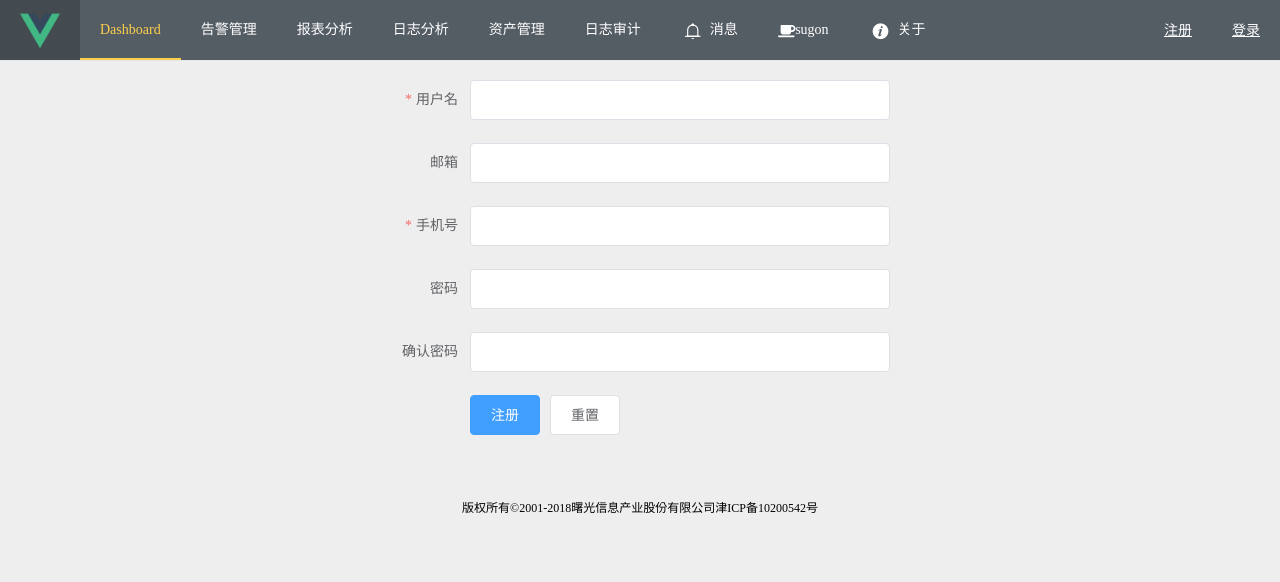
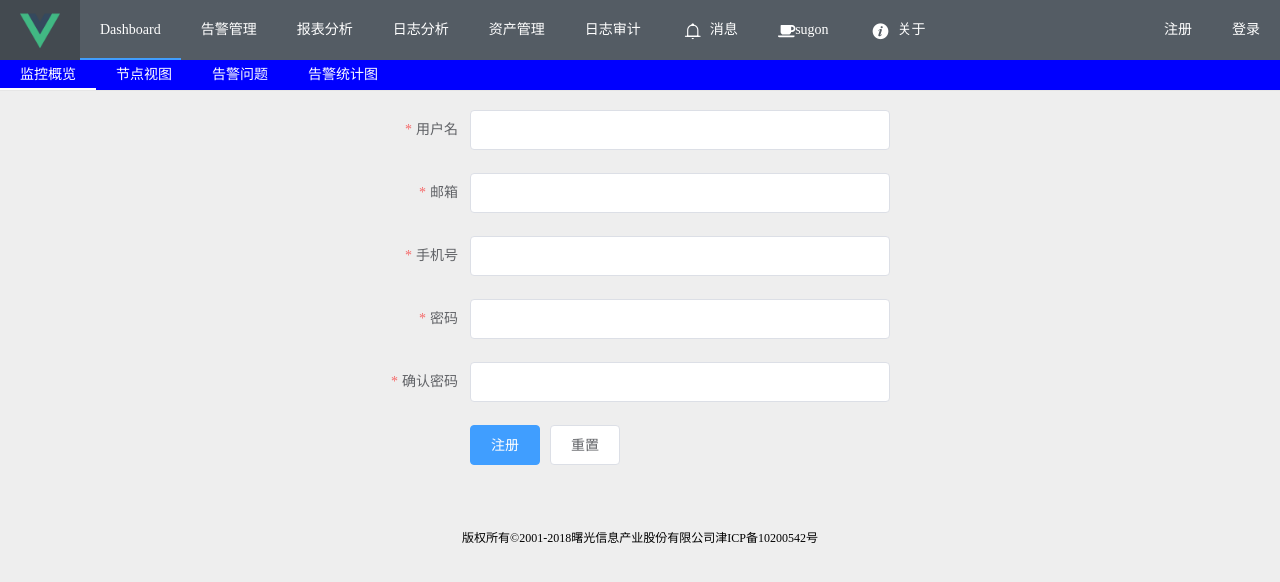
Before and after one commit to whb1993/zy-vue, a Vue app: page /#/register in a window 1280 px wide. Shown: the top 582 px of the page. Built offline with nearby package versions, Linux system fonts and the light colour scheme.

Commit message:
添加dashboard下的路由及页面

```diff
--- a/package.json
+++ b/package.json
@@ -3,7 +3,7 @@
   "version": "0.1.0",
   "private": true,
   "scripts": {
-    "start": "npm run  serve",
+    "start": "npm run serve",
     "serve": "vue-cli-service serve",
     "build": "vue-cli-service build"
   },
--- a/src/App.vue
+++ b/src/App.vue
@@ -8,49 +8,166 @@
           mode="horizontal"
           background-color="#545c64"
           text-color="#fff"
-          active-text-color="#ffd04b"
-          @click="handleSelect"
+          :router="true"
+          @select="handleSelect"
         >
           <el-menu-item>
             <img src="./assets/logo.png" alt="logo" width="40px">
           </el-menu-item>
-          <el-menu-item index="1">
+          <el-menu-item index="/dashboard">
             Dashboard
           </el-menu-item>
-          <el-menu-item index="2">
+          <el-menu-item index="/alarm">
             告警管理
           </el-menu-item>
-          <el-menu-item index="3">
+          <el-menu-item index="/report">
             报表分析
           </el-menu-item>
-          <el-menu-item index="4">
+          <el-menu-item index="/log">
             日志分析
           </el-menu-item>
-          <el-menu-item index="5">
+          <el-menu-item index="/assets">
             资产管理
           </el-menu-item>
-          <el-menu-item index="6">
+          <el-menu-item index="/audit">
             日志审计
           </el-menu-item>
-          <el-menu-item index="7">
+          <el-menu-item>
             <i class="el-icon-bell" style="color: #fff;" />消息
           </el-menu-item>
-          <el-menu-item index="8">
+          <el-menu-item index="/personal">
             <font-awesome-icon icon="coffee" />sugon
           </el-menu-item>
           <el-menu-item index="9">
             <i class="el-icon-info" style="color: #fff;" />关于
           </el-menu-item>
-          <el-menu-item index="10" style="float: right;">
-            <router-link to="/login">
-              登录
-            </router-link>
+          <el-menu-item index="/login" style="float: right;">
+            登录
           </el-menu-item>
-          <el-menu-item index="11" style="float: right;">
-            <router-link to="/register">
-              注册
-            </router-link>
+          <el-menu-item index="/register" style="float: right;">
+            注册
           </el-menu-item>
+        </el-menu>
+      </el-header>
+
+      <el-header style="height: 30px;">
+        <el-menu
+          style="height: 30px; font-size: 12px;"
+          :default-active="subActiveIndex"
+          class="el-menu-demo"
+          mode="horizontal"
+          background-color="blue"
+          text-color="#fff"
+          active-text-color="#fff"
+          :router="true"
+          @select="handleSubSelect"
+        >
+          <template v-if="activeIndex === '/dashboard'">
+            <el-menu-item
+              style="height: 30px; line-height: 30px;"
+              index="/dashboard/overview"
+            >
+              监控概览
+            </el-menu-item>
+            <el-menu-item
+              style="height: 30px; line-height: 30px;"
+              index="/dashboard/node"
+            >
+              节点视图
+            </el-menu-item>
+            <el-menu-item
+              style="height: 30px; line-height: 30px;"
+              index="/dashboard/problem"
+            >
+              告警问题
+            </el-menu-item>
+            <el-menu-item
+              style="height: 30px; line-height: 30px;"
+              index="/dashboard/statistics"
+            >
+              告警统计图
+            </el-menu-item>
+          </template>
+          <template v-if="activeIndex === '/alarm'">
+            <el-menu-item
+              style="height: 30px; line-height: 30px;"
+              index="alarm"
+            >
+              告警规则
+            </el-menu-item>
+            <el-menu-item
+              style="height: 30px; line-height: 30px;"
+              index="/alarm/contact"
+            >
+              告警联系人管理
+            </el-menu-item>
+          </template>
+          <template v-if="activeIndex === '/report'">
+            <el-menu-item
+              style="height: 30px; line-height: 30px;"
+              index="report"
+            >
+              服务器
+            </el-menu-item>
+            <el-menu-item
+              style="height: 30px; line-height: 30px;"
+              index="/report/disk"
+            >
+              磁盘阵列
+            </el-menu-item>
+            <el-menu-item
+              style="height: 30px; line-height: 30px;"
+              index="/report/blade"
+            >
+              刀片机箱
+            </el-menu-item>
+            <el-menu-item
+              style="height: 30px; line-height: 30px;"
+              index="/report/switch"
+            >
+              交换机
+            </el-menu-item>
+            <el-menu-item
+              style="height: 30px; line-height: 30px;"
+              index="/report/series"
+            >
+              组
+            </el-menu-item>
+          </template>
+          <template v-if="activeIndex === '/assets'">
+            <el-menu-item
+              style="height: 30px; line-height: 30px;"
+              index="assets"
+            >
+              资产列表
+            </el-menu-item>
+            <el-menu-item
+              style="height: 30px; line-height: 30px;"
+              index="model"
+            >
+              机型管理
+            </el-menu-item>
+          </template>
+          <template v-if="activeIndex === '/personal'">
+            <el-menu-item
+              style="height: 30px; line-height: 30px;"
+              index="personal"
+            >
+              个人中心
+            </el-menu-item>
+            <el-menu-item
+              style="height: 30px; line-height: 30px;"
+              index="message"
+            >
+              消息设置
+            </el-menu-item>
+            <el-menu-item
+              style="height: 30px; line-height: 30px;"
+              index="tools"
+            >
+              常用工具下载
+            </el-menu-item>
+          </template>
         </el-menu>
       </el-header>
 
@@ -69,12 +186,17 @@
 export default {
   data() {
     return {
-      activeIndex: '1'
+      activeIndex: '/dashboard',
+      subActiveIndex: '/dashboard/overview'
     };
   },
   methods: {
     handleSelect(key, keyPath) {
-      console.log(key, keyPath);
+      this.activeIndex = key;
+      this.subActiveIndex = key + '/overview';
+    },
+    handleSubSelect(key, keyPath) {
+      this.subActiveIndex = key;
     }
   }
 };
@@ -84,6 +206,22 @@ export default {
 #app{
   .el-header{
     padding: 0;
+      .is-active{
+        color: #fff;
+        /*border: none;*/
+        // &:after{
+        //   position: absolute;
+        //   border-width: 10px;
+        //   width: 100px;
+        //   height: 100px;
+        //   background-color: red;
+        //   top: 0;
+        //   left: 0;
+        //   /*border-left: 10px solid transparent;*/
+        //   /*border-right: 10px solid transparent;*/
+        //   /*border-bottom: 10px solid red;*/
+        // }
+      }
   }
   .el-footer{
     text-align: center;
--- a/src/router.js
+++ b/src/router.js
@@ -2,6 +2,11 @@ import Vue from 'vue';
 import Router from 'vue-router';
 import Register from './views/auth/register.vue';
 import Login from './views/auth/login.vue';
+import Dashboard from './views/dashboard/Dashboard';
+import Overview from './views/dashboard/Overview';
+import Node from './views/dashboard/Node';
+import Problem from './views/dashboard/Problem';
+import Statistics from './views/dashboard/Statistics';
 
 Vue.use(Router);
 
@@ -9,11 +14,38 @@ export default new Router({
   routes: [
     {
       path: '/register',
-      component: Register
+      component: Register,
+      meta: { title: '注册' }
     },
     {
       path: '/login',
-      component: Login
+      component: Login,
+      meta: { title: '登录' }
+    },
+    {
+      path: '/dashboard',
+      component: Dashboard,
+      redirect: '/dashboard/overview',
+      meta: { title: '监控概览' },
+      children: [
+        {
+          path: 'overview',
+          component: Overview,
+          meta: { title: '监控概览' }
+        },
+        {
+          path: 'node',
+          component: Node
+        },
+        {
+          path: 'problem',
+          component: Problem
+        },
+        {
+          path: 'statistics',
+          component: Statistics
+        }
+      ]
     }
   ]
 });
--- /dev/null
+++ b/src/utils/validate.js
@@ -0,0 +1,7 @@
+export const valPassword = (value) => {
+  if (value.length < 6 || value.length > 20) {
+    return false;
+  } else {
+    return true;
+  }
+};
--- a/src/views/auth/login.vue
+++ b/src/views/auth/login.vue
@@ -1,40 +1,62 @@
 <template>
   <div id="login">
-    <el-form ref="form" :model="form" label-width="80px">
-      <el-form-item label="用户名">
+    <el-form ref="form" :rules="rules" :model="form" label-width="80px">
+      <el-form-item label="用户名" prop="username">
         <el-input v-model="form.username" />
       </el-form-item>
-      <el-form-item label="密码">
+      <el-form-item label="密码" prop="password">
         <el-input v-model="form.password" />
       </el-form-item>
       <el-form-item>
-        <el-button type="primary" @click="onSubmit">
+        <el-button type="primary" @click="onSubmit('form')">
           登录
         </el-button>
-        <el-button>重置</el-button>
+        <el-button @click="resetForm('form')">重置</el-button>
       </el-form-item>
     </el-form>
   </div>
 </template>
 
 <script>
-import axios from 'axios';
+// import axios from 'axios';
 export default {
   name: 'Login',
   data() {
     return {
+      loginFlag: false,
       form: {
         username: '',
         password: ''
+      },
+      rules: {
+        username: [
+          { required: true, message: '必填', trigger: 'blur' }
+        ],
+        password: [
+          { required: true, message: '必填', trigger: 'blur' }
+        ]
       }
     };
   },
   methods: {
-    onSubmit() {
-      axios.post('', {})
+    onSubmit(formName) {
+      this.$refs[formName].validate((valid) => {
+        if (valid) {
+          this.$message({
+            message: '恭喜你，登录成功！',
+            type: 'success'
+          });
+        }else{
+          return false;
+        }
+      })
+      /*axios.post('', {})
         .then((response) => {
           console.log(response);
-        });
+        });*/
+    },
+    resetForm(formName){
+      this.$refs[formName].resetFields();
     }
   }
 };
--- a/src/views/auth/register.vue
+++ b/src/views/auth/register.vue
@@ -17,19 +17,39 @@
         <el-input v-model="form.confirm" />
       </el-form-item>
       <el-form-item>
-        <el-button type="primary" @click="onSubmit">
+        <el-button type="primary" @click="onSubmit('form')">
           注册
         </el-button>
-        <el-button>重置</el-button>
+        <el-button @click="resetForm('form')">
+          重置
+        </el-button>
       </el-form-item>
     </el-form>
   </div>
 </template>
 
 <script>
+import { valPassword } from '../../utils/validate';
+import axios from 'axios';
 export default {
   name: 'Register',
   data() {
+    const pwdValidate = (rule, value, callback) => {
+      if (!valPassword(value)) {
+        callback(new Error('请输入6-20位字符'));
+      } else {
+        callback();
+      }
+    };
+    const confirmValidate = (rule, value, callback) => {
+      if (!valPassword(value)) {
+        callback(new Error('请输入6-20位字符'));
+      } else if (value !== this.form.password) {
+        callback(new Error('两次输入密码不一致'));
+      } else {
+        callback();
+      }
+    };
     return {
       form: {
         username: '',
@@ -44,18 +64,49 @@ export default {
           { min: 4, max: 16, message: '4-16个字符', trigger: 'blur' }
         ],
         email: [
+          { required: true, message: '必填', trigger: 'blur' },
           { pattern: /^[A-Za-z\d]+([-_.][A-Za-z\d]+)*@([A-Za-z\d]+[-.])+[A-Za-z\d]{2,4}$/, message: '请输入合法邮箱', trigger: 'blur' }
         ],
         phone: [
           { required: true, message: '必填', trigger: 'blur' },
           { pattern: /^1[34578]\d{9}$/, message: '请输入合法手机号', trigger: 'blur' }
+        ],
+        password: [
+          { required: true, message: '必填', trigger: 'blur' },
+          { validator: pwdValidate, trigger: 'blur' }
+        ],
+        confirm: [
+          { required: true, message: '必填', trigger: 'blur' },
+          { validator: confirmValidate, trigger: 'blur' }
         ]
       }
     };
   },
   methods: {
-    onSubmit() {
-      console.log('submit!');
+    onSubmit(formName) {
+      this.$refs[formName].validate((valid) => {
+        // console.log(this.password, this.);
+        if (valid) {
+          axios.post('http://localhost:8080/api/user/register', {
+            'email': this.form.email,
+            'password': this.form.password,
+            'mobile': Number(this.form.phone),
+            'name': this.form.username
+          })
+            .then((response) => {
+              this.$message({
+                showClose: true,
+                message: '恭喜你，注册成功，请登录进入平台！',
+                type: 'success'
+              });
+            });
+        } else {
+          return false;
+        }
+      });
+    },
+    resetForm(formName) {
+      this.$refs[formName].resetFields();
     }
   }
 };
--- /dev/null
+++ b/src/views/dashboard/Dashboard.vue
@@ -0,0 +1,15 @@
+<template>
+  <div>
+    <router-view />
+  </div>
+</template>
+
+<script>
+export default {
+  name: 'Dashboard'
+};
+</script>
+
+<style scoped>
+
+</style>
--- /dev/null
+++ b/src/views/dashboard/Node.vue
@@ -0,0 +1,15 @@
+<template>
+  <div>
+    这是Node页面
+  </div>
+</template>
+
+<script>
+export default {
+  name: 'Node'
+};
+</script>
+
+<style scoped>
+
+</style>
```
Also changed, not shown: src/main.js (+8 -0 lines).
